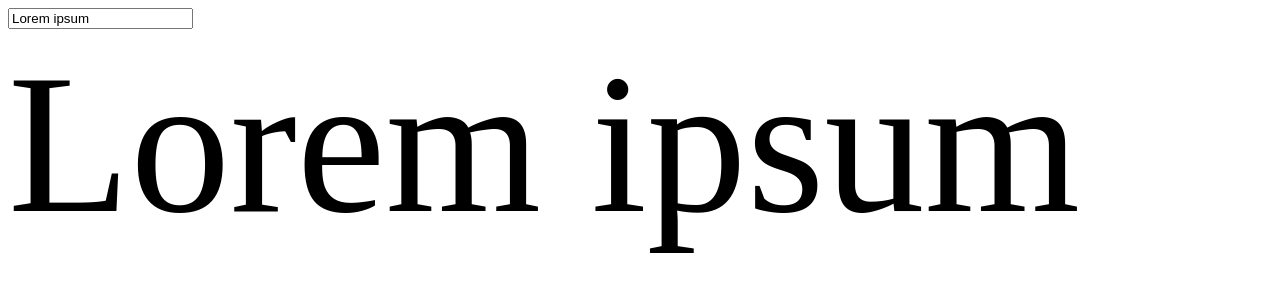
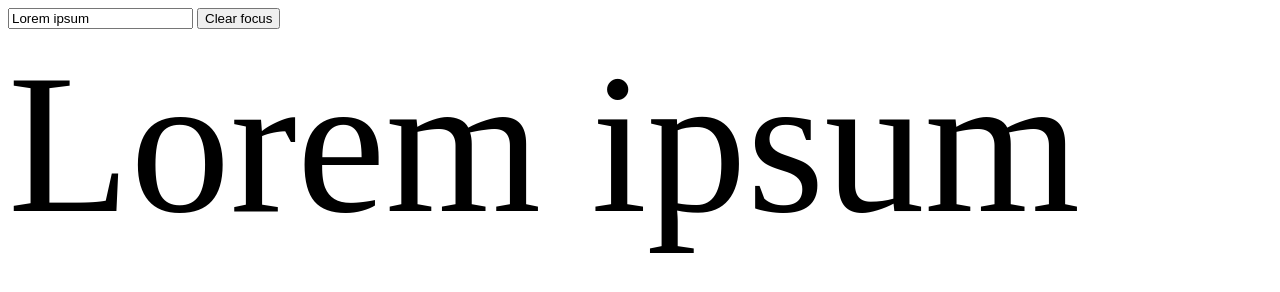
Before and after one commit to KajizukaTaichi/config_space, a plain HTML site: page index.html in a window 1280 px wide. Drawn offline with Linux system fonts and the light colour scheme.

Commit message:
Update index.html

```diff
--- a/index.html
+++ b/index.html
@@ -8,6 +8,7 @@
 
     <body>
         <input id="data-input" type="text" value="Lorem ipsum" />
+        <button onclick="deactivateChar()">Clear focus</button>
         <div id="show-area"></div>
         <script src="script.js"></script>
     </body>
```
